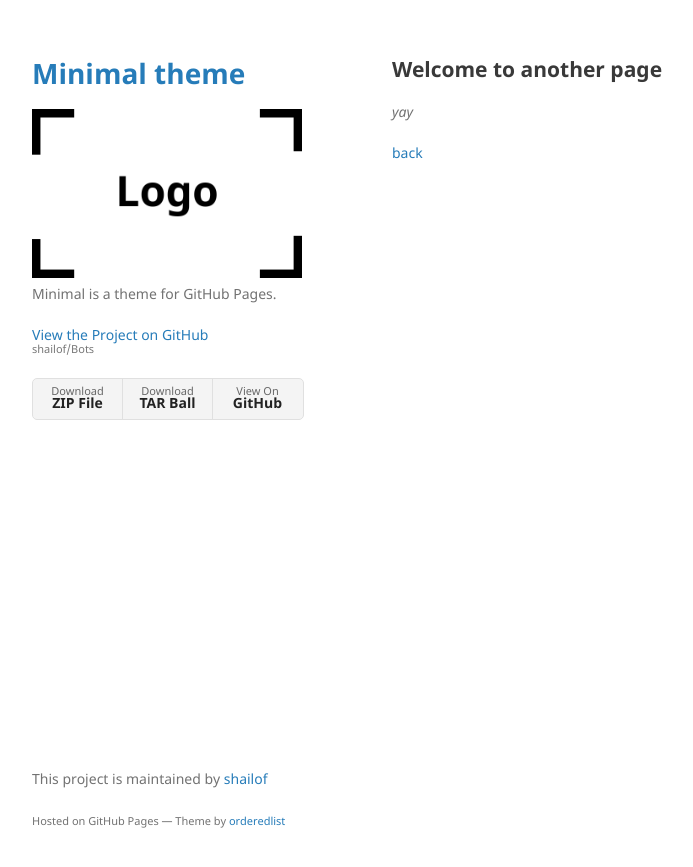
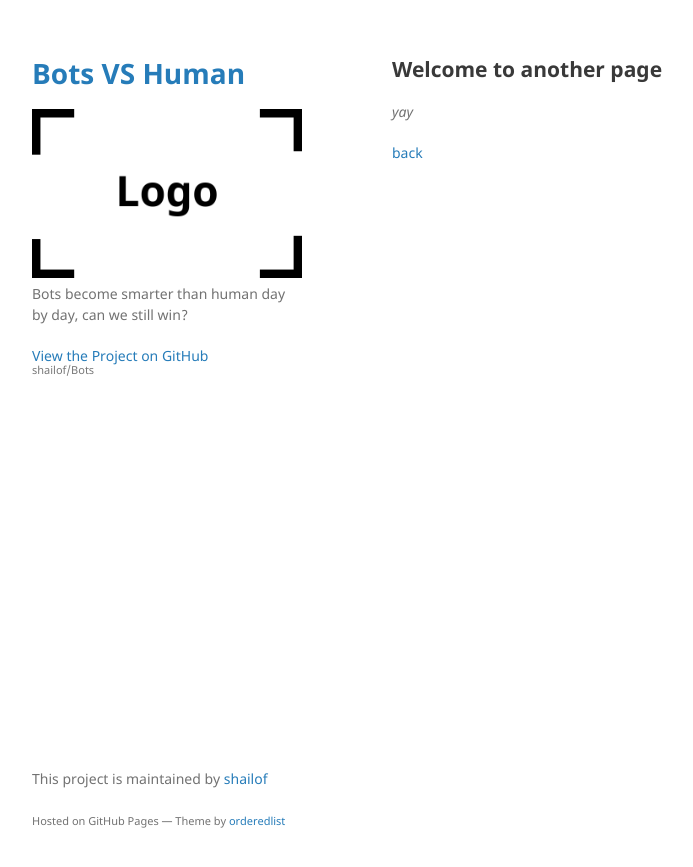
Before and after one commit to shailof/Bots, a Jekyll site: the page built from another-page.md, in a window 1280 px wide. Shown: the top 867 px of the page, without its empty margins (178-871 px from the left). Built offline with Jekyll 4.4.1, drawn with Linux system fonts in a browser that asks for light colours; our own code applies the rules of GitHub Pages for plain Markdown files.

Commit message:
Update _config.yml

```diff
--- a/_config.yml
+++ b/_config.yml
@@ -1,6 +1,6 @@
-title: Minimal theme
+title: Bots VS Human
 logo: /assets/img/logo.png
-description: Minimal is a theme for GitHub Pages.
-show_downloads: true
+description: Bots become smarter than human day by day, can we still win?
+show_downloads: false
 google_analytics:
 theme: jekyll-theme-minimal
```
